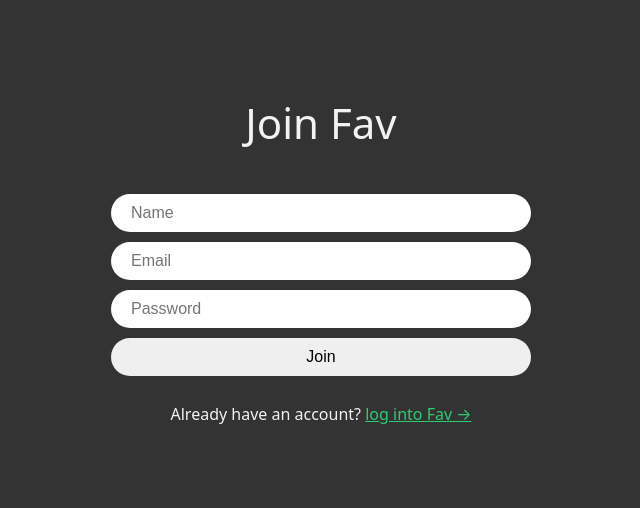
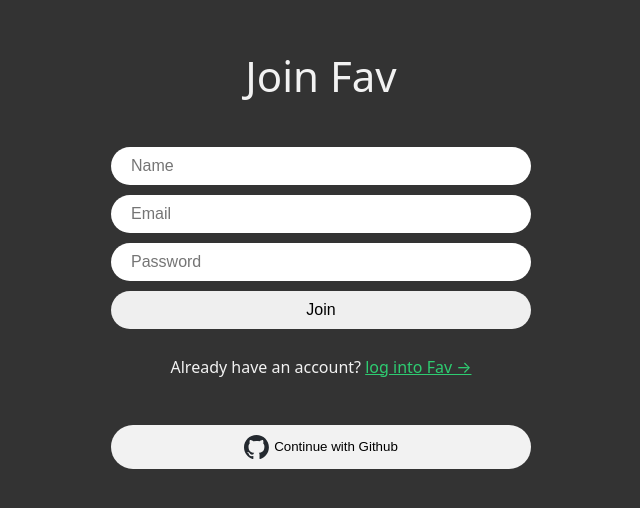
Before and after one commit to pollyjean/myfav, a React (Vite) app: page /join in a window 1280 px wide. Shown: the part 138-646 px from the top of the page, without its empty margins (319-959 px from the left). Built offline with nearby package versions, Linux system fonts and the light colour scheme.

Commit message:
:art: Make github login

```diff
--- /dev/null
+++ b/src/components/GithubButton.tsx
@@ -0,0 +1,46 @@
+import { GithubAuthProvider, signInWithPopup } from "firebase/auth";
+import styled from "styled-components";
+import { auth } from "../firebase";
+import { useNavigate } from "react-router-dom";
+
+const GithubButton = () => {
+  const navigate = useNavigate();
+  const GITHUB_LOGO_URL = "/github-logo.svg";
+  const onClick = async () => {
+    try {
+      const provider = new GithubAuthProvider();
+      await signInWithPopup(auth, provider);
+      navigate("/");
+    } catch (error) {
+      console.error(error);
+    }
+  };
+  return (
+    <Button onClick={onClick}>
+      <Logo src={GITHUB_LOGO_URL} alt="github logo" />
+      Continue with Github
+    </Button>
+  );
+};
+
+const Button = styled.button`
+  background-color: #f2f2f2;
+  font-weight: 500;
+  padding: 0.625rem 1.25rem;
+  border-radius: 3.125rem;
+  border: 0;
+  display: flex;
+  align-items: center;
+  justify-content: center;
+  gap: 0.3125rem;
+  margin-top: 3.125rem;
+  width: 100%;
+  cursor: pointer;
+`;
+
+const Logo = styled.img`
+  width: 1.5625rem;
+  height: auto;
+`;
+
+export default GithubButton;
--- a/src/router/Join.tsx
+++ b/src/router/Join.tsx
@@ -11,6 +11,7 @@ import {
   Title,
   Wrapper,
 } from "../components/AuthStyles";
+import GithubButton from "../components/GithubButton";
 
 const Join = () => {
   const navigate = useNavigate();
@@ -91,6 +92,7 @@ const Join = () => {
       <Switcher>
         Already have an account? <Link to="/login">log into Fav &rarr;</Link>
       </Switcher>
+      <GithubButton />
     </Wrapper>
   );
 };
--- a/src/router/Login.tsx
+++ b/src/router/Login.tsx
@@ -11,6 +11,7 @@ import {
   Title,
   Wrapper,
 } from "../components/AuthStyles";
+import GithubButton from "../components/GithubButton";
 
 const Login = () => {
   const navigate = useNavigate();
@@ -72,6 +73,7 @@ const Login = () => {
       <Switcher>
         Don't have an account? <Link to="/join">Join Fav &rarr;</Link>
       </Switcher>
+      <GithubButton />
     </Wrapper>
   );
 };
```
Also changed, not shown: public/github-logo.svg (added).
